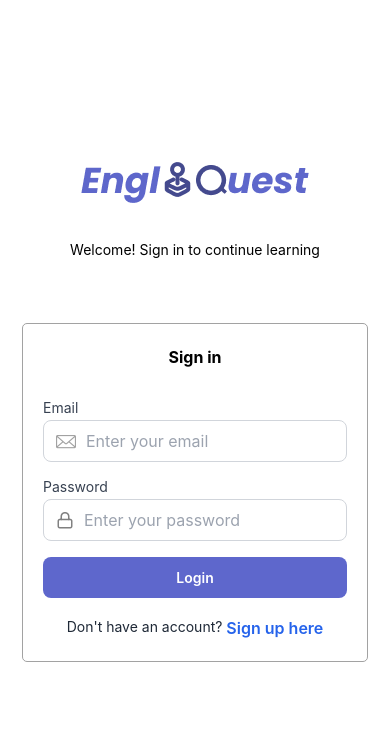
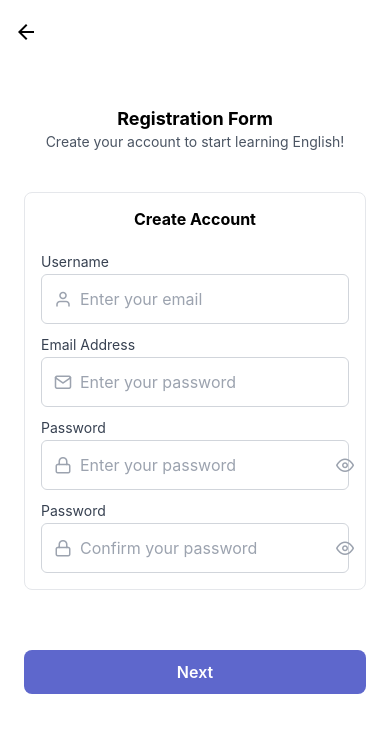
Before and after one commit to userKash/expo-EngliQuest, a React Native app: screen /Register in a window 390 px wide. Shown: the top 732 px of the page. Built offline with nearby package versions, Linux system fonts and the light colour scheme.

Commit message:
Registration Screen, Interest Selection Screen, type.ts for navigation stack, and navigation each screen in app.tsx

```diff
--- a/App.tsx
+++ b/App.tsx
@@ -1,7 +1,44 @@
+import { NavigationContainer } from '@react-navigation/native';
+import { createNativeStackNavigator } from '@react-navigation/native-stack';
 import LoginScreen from './src/auth/Login';
+import RegistrationForm from './src/auth/Registration';
+import InterestSelectionScreen from './src/auth/InterestSelectionScreen';
+import type { RootStackParamList } from './src/navigation/type';
 
-import './global.css';
+const Stack = createNativeStackNavigator<RootStackParamList>();
 
 export default function App() {
-  return <LoginScreen />;
+  return (
+    <NavigationContainer>
+      <Stack.Navigator>
+        <Stack.Screen name="Login" component={LoginScreen} options={{ headerShown: false }} />
+        <Stack.Screen
+          name="Register"
+          component={RegistrationForm}
+          options={{
+            headerBackTitle: '', // hides "Back" text on iOS
+            headerStyle: {
+              backgroundColor: '#fff', // white background
+            },
+            headerTintColor: '#000', // black arrow
+            headerTitle: '', // no center title
+            headerShadowVisible: false, // ✅ removes iOS bottom border
+          }}
+        />
+        <Stack.Screen
+          name="InterestSelection"
+          component={InterestSelectionScreen}
+          options={{
+            headerBackTitle: '', // hides "Back" text on iOS
+            headerStyle: {
+              backgroundColor: '#fff', // white background
+            },
+            headerTintColor: '#000', // black arrow
+            headerTitle: '', // no center title
+            headerShadowVisible: false, // ✅ removes iOS bottom border
+          }}
+        />
+      </Stack.Navigator>
+    </NavigationContainer>
+  );
 }
--- /dev/null
+++ b/src/auth/InterestSelectionScreen.tsx
@@ -0,0 +1,111 @@
+import React, { useState } from 'react';
+import { View, Text, TouchableOpacity, StyleSheet, FlatList } from 'react-native';
+import type { NativeStackNavigationProp } from '@react-navigation/native-stack';
+import type { RootStackParamList } from '../navigation/type';
+import { Feather } from '@expo/vector-icons'; // for arrow-left icon
+
+type NavigationProp = NativeStackNavigationProp<RootStackParamList, 'Register'>;
+
+const interestsList = [
+  { id: '1', title: 'Adventure Stories', description: 'Exciting journeys and quests' },
+  { id: '2', title: 'Friendship', description: 'Stories about bonds and relationships' },
+  { id: '3', title: 'Fantasy & Magic', description: 'Exciting journeys and quests' },
+  { id: '4', title: 'Music & Arts', description: 'Creative expression and performance' },
+  { id: '5', title: 'Sports & Games', description: 'Athletic activities and competition' },
+  { id: '6', title: 'Nature & Animals', description: 'Wildlife and environmental themes' },
+  { id: '7', title: 'Filipino Culture', description: 'Traditional stories and customs' },
+  { id: '8', title: 'Family Values', description: 'Family bonds and traditions' },
+];
+
+export default function InterestSelectionScreen() {
+  const [selected, setSelected] = useState<string[]>([]);
+
+  const toggleInterest = (id: string) => {
+    setSelected((prev) => (prev.includes(id) ? prev.filter((i) => i !== id) : [...prev, id]));
+  };
+
+  return (
+    <View style={styles.container}>
+      <Text style={styles.header}>What interests you?</Text>
+      <Text style={styles.subtext}>
+        Select at least 3 topics you enjoy. We'll create personalized stories and lessons just for
+        you!
+      </Text>
+
+      <FlatList
+        data={interestsList}
+        numColumns={2}
+        keyExtractor={(item) => item.id}
+        contentContainerStyle={styles.grid}
+        renderItem={({ item }) => (
+          <TouchableOpacity
+            style={[styles.card, selected.includes(item.title) && styles.cardSelected]}
+            onPress={() => toggleInterest(item.title)}>
+            <Text style={styles.title}>{item.title}</Text>
+            <Text style={styles.description}>{item.description}</Text>
+          </TouchableOpacity>
+        )}
+      />
+
+      <TouchableOpacity style={styles.createBtn}>
+        <Text style={styles.createText}>Create</Text>
+      </TouchableOpacity>
+    </View>
+  );
+}
+
+const styles = StyleSheet.create({
+  container: {
+    flex: 1,
+    padding: 20,
+    backgroundColor: '#fff',
+  },
+  header: {
+    fontSize: 18,
+    fontWeight: 'bold',
+    textAlign: 'center',
+  },
+  subtext: {
+    fontSize: 14,
+    textAlign: 'center',
+    marginVertical: 10,
+    color: '#555',
+  },
+  grid: {
+    justifyContent: 'center',
+    marginTop: 50,
+  },
+  card: {
+    flex: 1,
+    borderWidth: 1,
+    borderColor: '#ccc',
+    borderRadius: 12,
+    margin: 8,
+    padding: 12,
+    backgroundColor: '#fff',
+  },
+  cardSelected: {
+    borderColor: '#5E67CC',
+    backgroundColor: '#eef2ff',
+  },
+  title: {
+    fontWeight: '600',
+    fontSize: 15,
+    marginBottom: 6,
+  },
+  description: {
+    fontSize: 12,
+    color: '#666',
+  },
+  createBtn: {
+    backgroundColor: '#5E67CC',
+    padding: 16,
+    borderRadius: 10,
+    marginBottom: 50,
+  },
+  createText: {
+    color: '#fff',
+    textAlign: 'center',
+    fontWeight: 'bold',
+  },
+});
--- a/src/auth/Login.tsx
+++ b/src/auth/Login.tsx
@@ -2,8 +2,15 @@ import { useState } from 'react';
 import { View, Image, Text, TextInput, TouchableOpacity, Alert, StyleSheet } from 'react-native';
 import Fontisto from '@expo/vector-icons/Fontisto';
 import { Feather } from '@expo/vector-icons';
+import { useNavigation } from '@react-navigation/native';
+import type { RootStackParamList } from '../navigation/type';
+import type { NativeStackNavigationProp } from '@react-navigation/native-stack';
+
+type NavigationProp = NativeStackNavigationProp<RootStackParamList, 'Login'>;
 
 export default function LoginScreen() {
+  const navigation = useNavigation<NavigationProp>();
+
   const [email, setEmail] = useState('');
   const [password, setPassword] = useState('');
 
@@ -30,7 +37,6 @@ export default function LoginScreen() {
             <Text style={styles.title}>Sign in</Text>
           </View>
 
-          {/* Email Field with Icon */}
           <Text style={styles.label}>Email</Text>
           <View style={styles.inputWrapper}>
             <Fontisto name="email" size={20} color="#A2A2A2" style={styles.inputIcon} />
@@ -45,7 +51,6 @@ export default function LoginScreen() {
             />
           </View>
 
-          {/* Password Field with Icon */}
           <Text style={styles.label}>Password</Text>
           <View style={styles.inputWrapper}>
             <Feather name="lock" size={18} color="gray" style={styles.inputIcon} />
@@ -65,7 +70,8 @@ export default function LoginScreen() {
 
           <View style={styles.footerContainer}>
             <Text style={styles.footerText}>Don't have an account? </Text>
-            <TouchableOpacity onPress={() => console.log('Go to Sign Up')}>
+
+            <TouchableOpacity onPress={() => navigation.navigate('Register')}>
               <Text style={styles.linkText}>Sign up here</Text>
             </TouchableOpacity>
           </View>
@@ -104,8 +110,6 @@ const styles = StyleSheet.create({
     justifyContent: 'center',
     paddingHorizontal: 20,
     alignItems: 'center',
-    borderWidth: 1,
-    borderColor: '#A2A2A2',
     borderRadius: 5,
     flexDirection: 'row',
     paddingVertical: 23,
@@ -137,6 +141,7 @@ const styles = StyleSheet.create({
     paddingHorizontal: 12,
     marginBottom: 16,
     backgroundColor: '#fff',
+    height: 50,
   },
   inputIcon: {
     marginRight: 10,
@@ -152,6 +157,7 @@ const styles = StyleSheet.create({
     backgroundColor: '#5E67CC',
     paddingVertical: 12,
     borderRadius: 8,
+    marginTop: 40,
   },
   buttonText: {
     color: '#fff',
--- a/src/auth/Registration.tsx
+++ b/src/auth/Registration.tsx
@@ -0,0 +1,153 @@
+import { useState } from 'react';
+import { View, Text, TextInput, TouchableOpacity, StyleSheet } from 'react-native';
+import { Feather } from '@expo/vector-icons';
+import { useNavigation } from '@react-navigation/native';
+import type { RootStackParamList } from '../navigation/type';
+import type { NativeStackNavigationProp } from '@react-navigation/native-stack';
+
+type NavigationProp = NativeStackNavigationProp<RootStackParamList, 'Register'>;
+
+export default function RegistrationForm() {
+  const navigation = useNavigation<NavigationProp>();
+  const [showPassword, setShowPassword] = useState(false);
+  const [showConfirm, setShowConfirm] = useState(false);
+
+  return (
+    <View style={styles.container}>
+      <Text style={styles.heading}>Registration Form</Text>
+      <Text style={styles.subheading}>Create your account to start learning English!</Text>
+
+      <View style={styles.subContainer}>
+        <Text style={styles.sectionTitle}>Create Account</Text>
+
+        {/* Username */}
+        <Text style={styles.label}>Username</Text>
+        <View style={styles.inputWrapper}>
+          <Feather name="user" size={18} color="#9ca3af" />
+          <TextInput
+            style={styles.input}
+            placeholder="Enter your email"
+            placeholderTextColor="#9ca3af"
+          />
+        </View>
+
+        {/* Email Address */}
+        <Text style={styles.label}>Email Address</Text>
+        <View style={styles.inputWrapper}>
+          <Feather name="mail" size={18} color="#9ca3af" />
+          <TextInput
+            style={styles.input}
+            placeholder="Enter your password"
+            placeholderTextColor="#9ca3af"
+          />
+        </View>
+
+        {/* Password */}
+        <Text style={styles.label}>Password</Text>
+        <View style={styles.inputWrapper}>
+          <Feather name="lock" size={18} color="#9ca3af" />
+          <TextInput
+            style={styles.input}
+            placeholder="Enter your password"
+            placeholderTextColor="#9ca3af"
+            secureTextEntry={!showPassword}
+          />
+          <TouchableOpacity onPress={() => setShowPassword(!showPassword)}>
+            <Feather name={showPassword ? 'eye-off' : 'eye'} size={18} color="#9ca3af" />
+          </TouchableOpacity>
+        </View>
+
+        {/* Confirm Password */}
+        <Text style={styles.label}>Password</Text>
+        <View style={styles.inputWrapper}>
+          <Feather name="lock" size={18} color="#9ca3af" />
+          <TextInput
+            style={styles.input}
+            placeholder="Confirm your password"
+            placeholderTextColor="#9ca3af"
+            secureTextEntry={!showConfirm}
+          />
+          <TouchableOpacity onPress={() => setShowConfirm(!showConfirm)}>
+            <Feather name={showConfirm ? 'eye-off' : 'eye'} size={18} color="#9ca3af" />
+          </TouchableOpacity>
+        </View>
+      </View>
+
+      {/* Proceed Button */}
+      <TouchableOpacity
+        style={styles.buttonNext}
+        onPress={() => navigation.navigate('InterestSelection')}>
+        <Text style={styles.linkText}>Next</Text>
+      </TouchableOpacity>
+    </View>
+  );
+}
+const styles = StyleSheet.create({
+  container: {
+    flex: 1,
+    padding: 24,
+    backgroundColor: '#fff',
+  },
+  heading: {
+    fontSize: 18,
+    fontWeight: 'bold',
+    textAlign: 'center',
+    marginBottom: 4,
+    marginTop: 20,
+  },
+  subheading: {
+    textAlign: 'center',
+    marginBottom: 12,
+    color: '#4b5563',
+  },
+
+  subContainer: {
+    borderWidth: 1,
+    borderColor: '#e5e7eb',
+    borderRadius: 8,
+    padding: 16,
+    marginBottom: 20,
+    marginTop: 30,
+  },
+  sectionTitle: {
+    fontWeight: 'bold',
+    fontSize: 16,
+    marginBottom: 12,
+    textAlign: 'center',
+  },
+  label: {
+    fontSize: 14,
+    marginTop: 12,
+    marginBottom: 4,
+    color: '#374151',
+  },
+  inputWrapper: {
+    flexDirection: 'row',
+    alignItems: 'center',
+    borderWidth: 1,
+    borderColor: '#d1d5db',
+    borderRadius: 6,
+    paddingHorizontal: 12,
+    paddingVertical: 10,
+    gap: 8,
+    height: 50,
+  },
+  input: {
+    flex: 1,
+    fontSize: 16,
+    color: '#111827',
+  },
+
+  linkText: {
+    color: '#fff',
+    fontSize: 16,
+    fontWeight: '600',
+  },
+  buttonNext: {
+    backgroundColor: '#5E67CC',
+    paddingVertical: 12,
+    borderRadius: 8,
+    marginTop: 40,
+    alignItems: 'center',
+  },
+});
--- /dev/null
+++ b/src/navigation/type.ts
@@ -0,0 +1,5 @@
+export type RootStackParamList = {
+  Login: undefined;
+  Register: undefined;
+  InterestSelection: undefined;
+};
```
Also changed, not shown: package.json (+6 -3 lines), src/screens/home.tsx (added), 2 other files (tests, documents, lock files or other folders).
